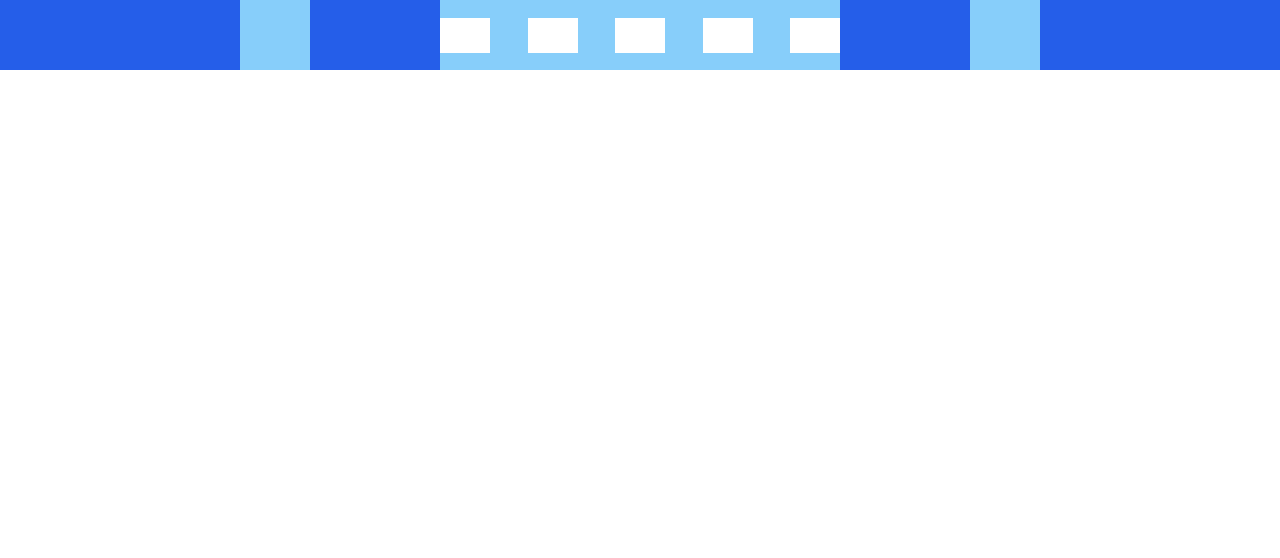
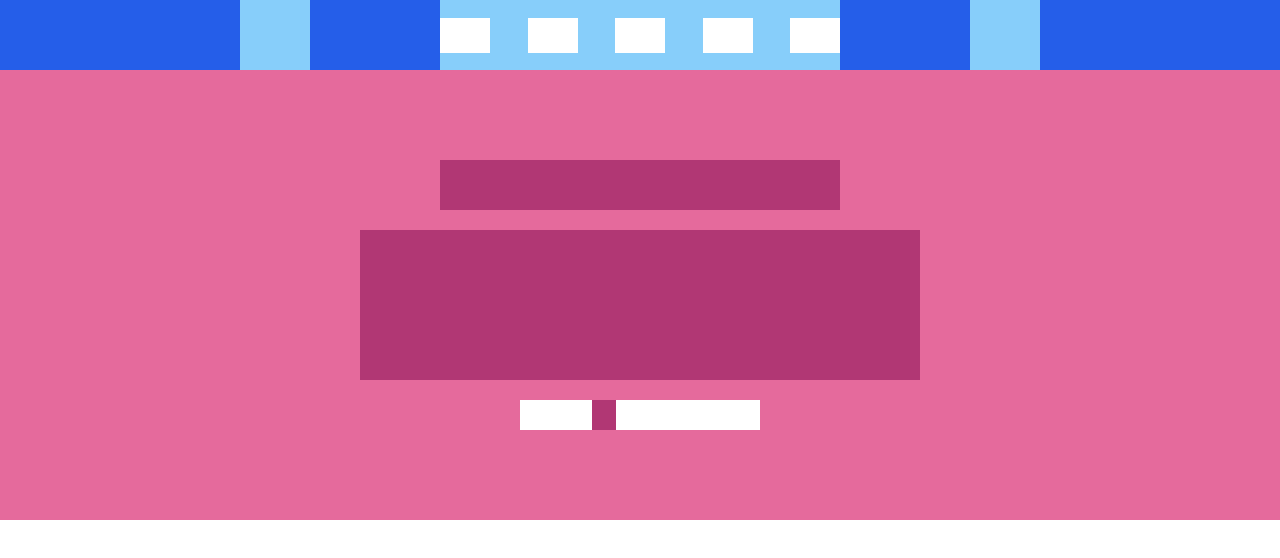
Before and after one commit to EnricoDG97/htmlcss-struttura-discord, a plain HTML site: page index.html in a window 1280 px wide. Drawn offline with Linux system fonts and the light colour scheme.

Commit message:
feat: added header main-text, title, paragraph, buttons

```diff
--- a/css/style.css
+++ b/css/style.css
@@ -6,6 +6,7 @@
 
 header {
     background-color: #255ee9;
+    /* test */
 }
 
 nav {
@@ -27,26 +28,24 @@ nav {
     width: 70px;
     background-color: lightskyblue;
     /* test */
-
 }
 
 #links {
     width: 400px;
     background-color: lightskyblue;
     height: 70px;
-    display: flex;
     /* test */
 }
 
 #links ul {
+    list-style: none;
+    width: 100%;
+    height: 100%;
+    /* test */
     display: flex;
     flex-direction: row;
     justify-content: space-between;
-    list-style: none;
-    width: 100%;
-    height: 100%;
     align-items: center;
-    /* test */
 }
 
 li {
@@ -61,5 +60,60 @@ li {
     height: 70px;
     background-color: lightskyblue;
     /* test */
+}
 
+.jumbo {
+    background-color: #e56a9c;
+    height: 450px;
+    /* test */
 }
+
+.maintext {
+    max-width: 800px;
+    margin-left: auto;
+    margin-right: auto;
+    height: 100%;
+    /* test */
+    display: flex;
+    flex-direction: column;
+    align-items: center;
+    justify-content: center;
+    gap: 20px;
+}
+
+#title {
+    background-color: #b13774;
+    height: 50px;
+    width: 50%;
+    /* test */
+}
+
+#header-p {
+    background-color: #b13774;
+    height: 150px;
+    width: 70%;
+    /* test */
+}
+
+#header-buttons {
+    height: 30px;
+    width: 30%;
+    background-color: #b13774;
+    /* test */
+    display: flex;
+    justify-content: space-between;
+}
+
+#download-button {
+    height: auto;
+    width: 30%;
+    background-color: white;
+    /* test */
+}
+
+#web-browse-button {
+    height: auto;
+    width: 60%;
+    background-color: white;
+    /* test */
+}
--- a/index.html
+++ b/index.html
@@ -25,6 +25,16 @@
                 <div id="login"></div>
             </div>
         </nav>
+        <div class="jumbo">
+            <div class="maintext">
+                <div id="title"></div>
+                <div id="header-p"></div>
+                <div id="header-buttons">
+                    <div id="download-button"></div>
+                    <div id="web-browse-button"></div>
+                </div>
+            </div>
+        </div>
     </header>
 
 
```
